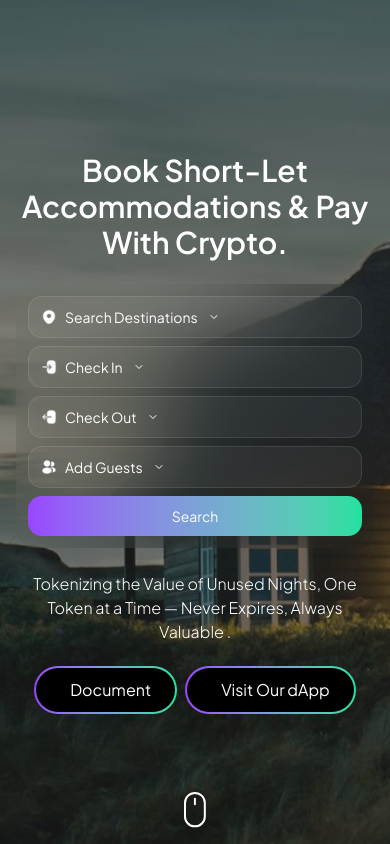
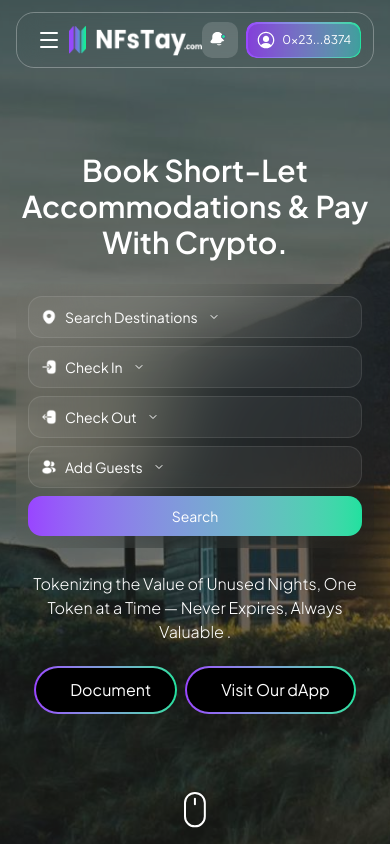
Before and after one commit to EhtishamNazir1234/nfstay, a Next.js app: page / in a window 390 px wide. Shown: the top 844 px of the page. Built offline with nearby package versions, Linux system fonts and the light colour scheme.

Commit message:
updated navbar

```diff
--- a/public/common/page.tsx
+++ b/public/common/page.tsx
@@ -1,6 +1,9 @@
 "use client";
 
 import { useEffect, useState } from "react";
+import { Menu, X } from "lucide-react";
+import Link from "next/link";
+import Image from "next/image";
 import {
   Navbar,
   NavBody,
@@ -9,13 +12,34 @@ import {
 } from "./Resizable-navbar";
 import { CommonGradientBtn } from "./gradient-button";
 import { useTheme } from "next-themes";
+import { cn } from "@/lib/utils";
+import logo from "../../public/assets/Frame 256.png";
+
+const NAV_ITEMS = [
+  { name: "Dashboard", link: "/dashboard" },
+  { name: "Printer", link: "/printer" },
+  { name: "Farm", link: "/farm" },
+  { name: "Marketplace", link: "/marketplace" },
+  { name: "Migrate", link: "/migrate" },
+  { name: "Portfolio", link: "/portfolio" },
+];
 
 export default function HomeNav() {
   const { theme, setTheme, resolvedTheme } = useTheme();
   const [mounted, setMounted] = useState(false);
+  const [mobileMenuOpen, setMobileMenuOpen] = useState(false);
+  const [scrolled, setScrolled] = useState(false);
 
   useEffect(() => {
     setMounted(true);
+  }, []);
+
+  useEffect(() => {
+    const handleScroll = () => {
+      setScrolled(window.scrollY > 50);
+    };
+    window.addEventListener("scroll", handleScroll);
+    return () => window.removeEventListener("scroll", handleScroll);
   }, []);
 
   const toggleTheme = () => {
@@ -29,19 +53,85 @@ export default function HomeNav() {
   };
 
   return (
+    <nav className="fixed top-0 left-0 right-0 z-50">
+      {/* Mobile Navbar */}
+      <div className="md:hidden w-full px-4 py-3">
+        <div
+          className={cn(
+            "w-full flex h-14 items-center justify-between rounded-2xl backdrop-blur-md border border-white/30 dark:border-purple-500/40 px-3 py-2 transition-all duration-300",
+            scrolled && (theme === "light" || !theme) && "bg-black/80",
+            scrolled && theme === "dark" && "bg-gradient-to-r from-[#9945FF]/80 to-[#20E19F]/80"
+          )}
+        >
+          <button
+            onClick={() => setMobileMenuOpen((o) => !o)}
+            className="w-10 h-10 flex items-center justify-center text-white"
+            aria-label={mobileMenuOpen ? "Close menu" : "Open menu"}
+          >
+            {mobileMenuOpen ? <X className="w-6 h-6" /> : <Menu className="w-6 h-6" />}
+          </button>
+
+          <Link href="/" className="flex items-center justify-center flex-1" onClick={() => setMobileMenuOpen(false)}>
+            <Image src={logo} alt="logo" width={120} height={40} className="h-8 w-auto" />
+          </Link>
+
+          <div className="flex items-center gap-2">
+            <button className="w-9 h-9 rounded-lg bg-white/15 flex items-center justify-center">
+              <svg width="20" height="20" viewBox="0 0 20 20" fill="none" xmlns="http://www.w3.org/2000/svg">
+                <path d="M14.3052 11.0842L13.1892 9.62167C12.9525 9.32667 12.7325 8.62167 12.7325 8.21083V6.6475C12.7325 4.21083 10.3375 2.10583 7.51019 2.10583C4.67352 2.10583 2.27852 4.21083 2.27852 6.6475V8.20083C2.27852 8.61167 2.05852 9.31667 1.83019 9.6125L0.714189 11.065C0.442523 11.4108 0.368523 11.8425 0.515189 12.2283C0.661856 12.6142 1.00519 12.8842 1.42186 12.9633C2.05252 13.0842 2.69419 13.1633 3.34752 13.2C3.44752 13.2058 3.54752 13.21 3.64752 13.215C3.78919 13.2217 3.93186 13.2267 4.07452 13.2317C4.26352 13.2375 4.45252 13.2425 4.64252 13.2475C5.11519 13.26 5.58919 13.2633 6.06352 13.2633C6.52686 13.2633 6.98919 13.26 7.44252 13.2475C7.59419 13.2425 7.73686 13.2375 7.88919 13.2317C8.03186 13.2267 8.17452 13.2217 8.31686 13.215C8.41686 13.21 8.51686 13.2058 8.61686 13.2C9.27919 13.1633 9.92186 13.0842 10.5525 12.9633C10.9369 12.8842 11.2685 12.6142 11.4219 12.2283C11.5842 11.8425 11.5319 11.4108 14.3052 11.0842Z" fill="white"/>
+                <path d="M11.4842 14.215C11.2159 14.8425 10.1575 15.2633 8.94752 15.2633C7.73752 15.2633 7.11019 14.8425 6.84186 14.215C7.05252 14.2425 7.26352 14.2633 7.47452 14.2783C7.73686 14.2958 8.01019 14.3058 8.28352 14.3108C8.42186 14.3133 8.56019 14.315 8.69852 14.315C8.83686 14.315 8.97519 14.3133 9.11352 14.3108C9.36852 14.3058 9.62352 14.2958 9.86852 14.2783C10.0685 14.2633 10.2685 14.2425 11.4842 14.215Z" fill="white"/>
+                <circle cx="13.5" cy="6.5" r="2" fill="#20E19F" stroke="#615985"/>
+              </svg>
+            </button>
+
+            <button className="group relative flex items-center gap-1.5 px-2.5 py-2 rounded-lg transition-all overflow-hidden">
+              <div className="absolute inset-0 rounded-lg bg-gradient-to-r from-[#9945FF] to-[#20E19F] -z-10" />
+              <div className="absolute inset-[1.5px] rounded-lg bg-purple-900/30 backdrop-blur-md -z-10" />
+              <div className="relative flex items-center gap-1.5 z-10">
+                <div className="w-5 h-5 flex items-center justify-center">
+                  <svg width="20" height="20" viewBox="0 0 24 24" fill="none" xmlns="http://www.w3.org/2000/svg">
+                    <path d="M22 12C22 6.49 17.51 2 12 2C6.49 2 2 6.49 2 12C2 14.9 3.25 17.51 5.23 19.34C5.23 19.35 5.23 19.35 5.22 19.36C5.32 19.46 5.44 19.54 5.54 19.63C5.6 19.68 5.65 19.73 5.71 19.77C5.89 19.92 6.09 20.06 6.28 20.2C6.35 20.25 6.41 20.29 6.48 20.34C6.67 20.47 6.87 20.59 7.08 20.7C7.15 20.74 7.23 20.79 7.3 20.83C7.5 20.94 7.71 21.04 7.93 21.13C8.01 21.17 8.09 21.21 8.17 21.24C8.39 21.33 8.61 21.41 8.83 21.48C8.91 21.51 8.99 21.54 9.07 21.56C9.31 21.63 9.55 21.69 9.79 21.75C9.86 21.77 9.93 21.79 10.01 21.8C10.29 21.86 10.57 21.9 10.86 21.93C10.9 21.93 10.94 21.94 10.98 21.95C11.32 21.98 11.66 22 12 22C12.34 22 12.68 21.98 13.01 21.95C13.05 21.95 13.09 21.94 13.13 21.93C13.42 21.9 13.7 21.86 13.98 21.8C14.05 21.79 14.12 21.76 14.2 21.75C14.44 21.69 14.69 21.64 14.92 21.56C15 21.53 15.08 21.5 15.16 21.48C15.38 21.4 15.61 21.33 15.82 21.24C15.9 21.21 15.98 21.17 16.06 21.13C16.27 21.04 16.48 20.94 16.69 20.83C16.77 20.79 16.84 20.74 16.91 20.7C17.11 20.58 17.31 20.47 17.51 20.34C17.58 20.3 17.64 20.25 17.71 20.2C17.91 20.06 18.1 19.92 18.28 19.77C18.34 19.72 18.39 19.67 18.45 19.63C18.56 19.54 18.67 19.45 18.77 19.36C18.77 19.35 18.77 19.35 18.76 19.34C20.75 17.51 22 14.9 22 12ZM16.94 16.97C14.23 15.15 9.79 15.15 7.06 16.97C6.62 17.26 6.26 17.6 5.96 17.97C4.44 16.43 3.5 14.32 3.5 12C3.5 7.31 7.31 3.5 12 3.5C16.69 3.5 20.5 7.31 20.5 12C20.5 14.32 19.56 16.43 18.04 17.97C17.75 17.6 17.38 17.26 16.94 16.97Z" fill="white"/>
+                    <path d="M12 6.92999C9.93 6.92999 8.25 8.60999 8.25 10.68C8.25 12.71 9.84 14.36 11.95 14.42C11.98 14.42 12.02 14.42 12.04 14.42C12.06 14.42 12.09 14.42 12.11 14.42C12.12 14.42 12.13 14.42 12.13 14.42C14.15 14.35 15.74 12.71 15.75 10.68C15.75 8.60999 14.07 6.92999 12 6.92999Z" fill="white"/>
+                  </svg>
+                </div>
+                <span className="text-white text-xs font-normal">0x23...8374</span>
+              </div>
+            </button>
+          </div>
+        </div>
+
+        {mobileMenuOpen && (
+          <div
+            className={cn(
+              "mt-2 w-full rounded-2xl backdrop-blur-md border border-white/30 dark:border-purple-500/40 overflow-hidden transition-all duration-300",
+              scrolled && (theme === "light" || !theme) && "bg-black/80",
+              scrolled && theme === "dark" && "bg-gradient-to-r from-[#9945FF]/90 to-[#20E19F]/90"
+            )}
+          >
+            <nav className="flex flex-col py-2">
+              {NAV_ITEMS.map((item) => (
+                <Link
+                  key={item.name}
+                  href={item.link}
+                  onClick={() => setMobileMenuOpen(false)}
+                  className="px-4 py-3 text-white text-sm font-medium hover:bg-white/10 transition-colors"
+                >
+                  {item.name}
+                </Link>
+              ))}
+            </nav>
+          </div>
+        )}
+      </div>
+
+      {/* Desktop Navbar - Resizable */}
+      <div className="hidden md:block">
         <Navbar className="fixed top-15 left-0">
           <NavBody>
             <NavbarLogo />
             <NavItems
               className="text-white"
-          items={[
-            { name: "Dashboard", link: "/dashboard" },
-            { name: "Printer", link: "/printer" },
-            { name: "Farm", link: "/farm" },
-            { name: "MarketPlace", link: "/marketplace" },
-            { name: "Migrate", link: "/migrate" },
-            { name: "Portfolio", link: "/portfolio" },
-          ]}
+              items={NAV_ITEMS}
             />
             <div className="flex items-center gap-3">
               <button
@@ -70,5 +160,7 @@ export default function HomeNav() {
             </div>
           </NavBody>
         </Navbar>
+      </div>
+    </nav>
   );
 }
```
Lines whose indentation alone changed are shown as unchanged.
